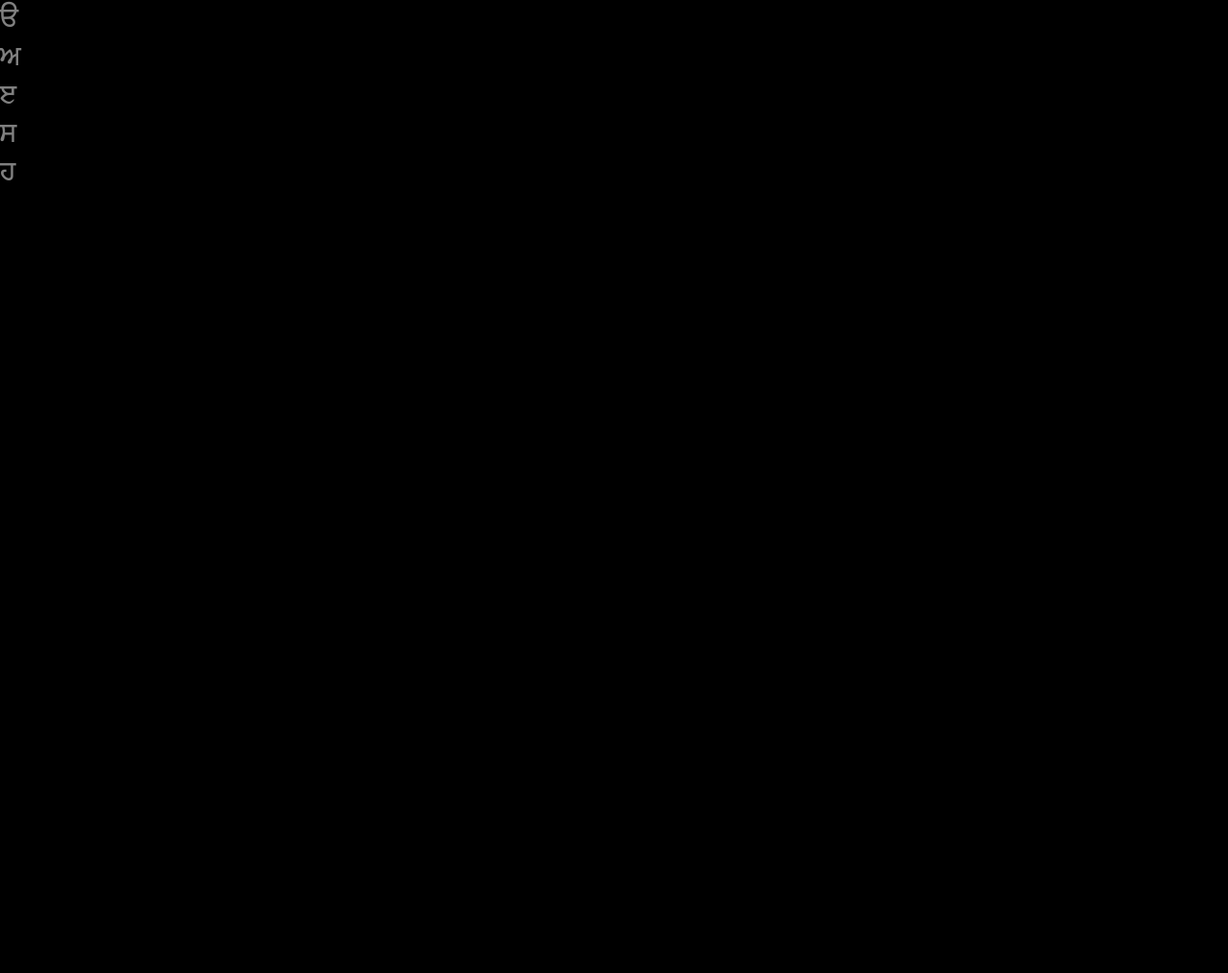
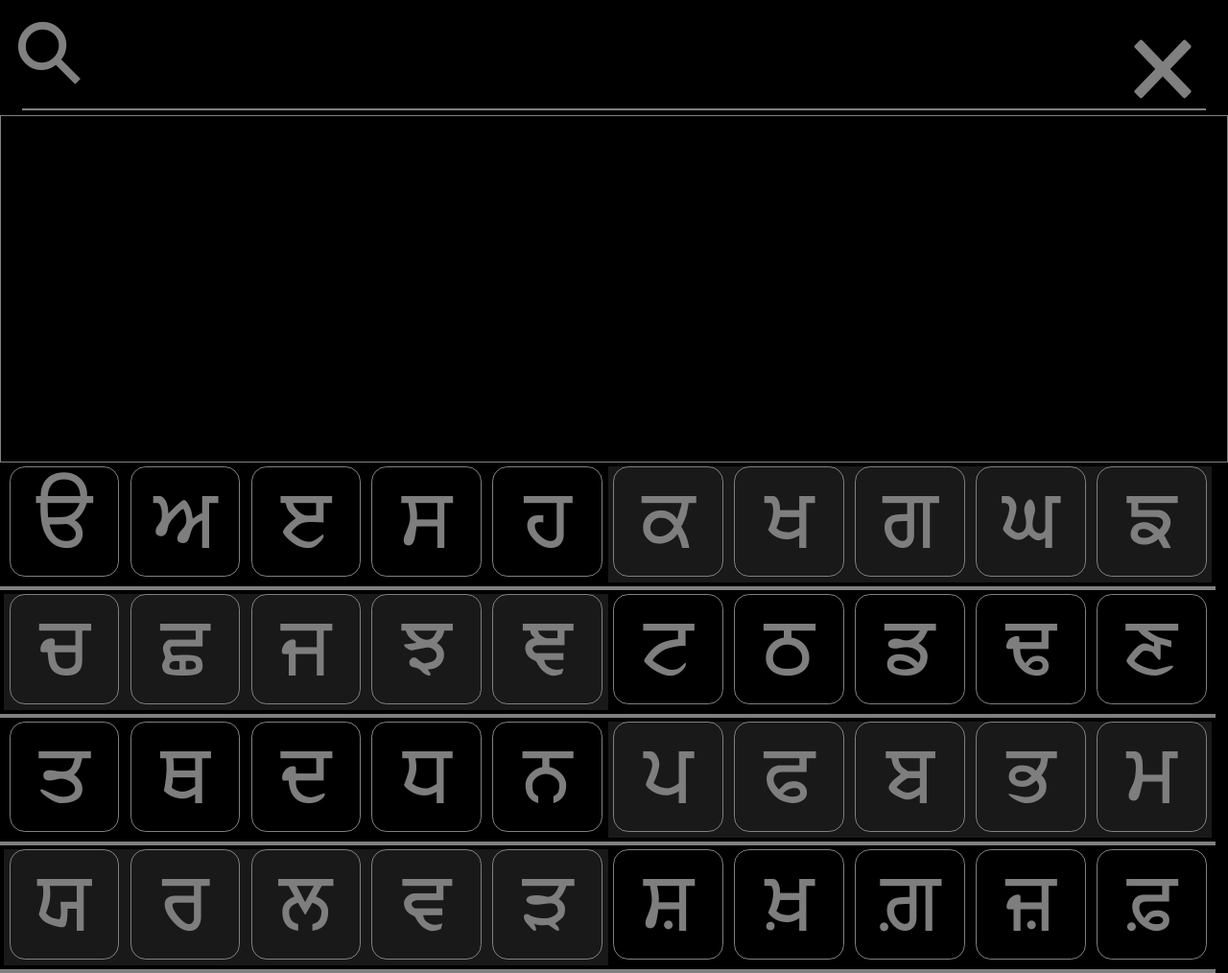
Before and after one commit to msssk/ShabadLive, a plain HTML site: page control.html in a window 1280 px wide. Shown: the whole page at 96% size. Before the commit the page ends 800 px from the top, so only its background shows below. Drawn offline with Linux system fonts and the light colour scheme.

Commit message:
control: build basic layout GurmukhiKeyboard: add full alphabet

```diff
--- a/control.css
+++ b/control.css
@@ -1,4 +1,5 @@
 @import 'fonts.css';
+@import 'widgets/GurmukhiKeyboard.css';
 
 html,
 body {
@@ -15,7 +16,41 @@ body {
 	color: grey;
 }
 
+header {
+	min-height: 15%;
+}
+
+nav {
+	border: 1px solid grey;
+	height: 45%;
+}
+
 footer {
+	min-height: 40%;
+}
+
+.search-input {
+	border-bottom: 2px solid grey;
 	font-family: GurbaniAkharHeavy;
-	font-size: 3rem;
+	font-size: 4rem;
+	height: 5rem;
+	margin-left: 1rem;
+	margin-right: 1rem;
+	padding-right: 4rem;
 }
+
+.search-icon {
+	display: none;
+	transform: rotate(-45deg);
+}
+
+.search-input.empty .search-icon {
+	display: inline-block;
+}
+
+.search-input::after {
+	content: '🗙';
+	font-family: Arial;
+	position: absolute;
+	right: 1.5rem;
+}
--- a/control.html
+++ b/control.html
@@ -9,6 +9,10 @@
 
 	<body>
 		<header>
+			<div class="search-input empty">
+				<span class="search-icon">⚲</span>
+				<span class="content"></span>
+			</div>
 		</header>
 
 		<nav>
--- a/control.js
+++ b/control.js
@@ -1,4 +1,22 @@
 import GurmukhiKeyboard from './widgets/GurmukhiKeyboard.js';
 
+const keyboard = GurmukhiKeyboard.create();
 const footer = document.getElementsByTagName('footer')[0];
-footer.appendChild(GurmukhiKeyboard.create());
+footer.appendChild(keyboard.node);
+
+const searchInput = document.getElementsByClassName('search-input')[0];
+keyboard.node.addEventListener('pointerdown', function (event) {
+	if (event.target.classList.contains('keyboard-letter')) {
+		searchInput.classList.remove('empty');
+		searchInput.children[1].textContent += event.target.textContent;
+	}
+});
+
+const bodyWidth = document.body.offsetWidth;
+const rowPadding = 4 * 2; // 4px padding on left and right
+const keyBorders = 10 * 2; // 1px border on each side of 10 keys
+const desiredKeyWidth = (bodyWidth - rowPadding - keyBorders) / 10;
+const keyRems = 5.5; // 5 from key width, 0.5 from key margins (0.25 * 2)
+const baseFontSize = desiredKeyWidth / keyRems;
+// Round down and drop decimals past the first two to keep it on the safer side of small
+document.documentElement.style.fontSize = (Math.round(baseFontSize * 99) / 100) + 'px';
--- a/widgets/GurmukhiKeyboard.css
+++ b/widgets/GurmukhiKeyboard.css
@@ -0,0 +1,32 @@
+.keyboard {
+	color: rgb(126, 126, 126);
+	cursor: pointer;
+	display: inline-block;
+	font-family: GurbaniAkharHeavy;
+	font-size: 4rem;
+}
+
+.keyboard-row {
+	border-bottom: 4px solid grey;
+	padding: 4px;
+}
+
+.keyboard-group {
+	display: inline-block;
+}
+
+.keyboard-group.alt {
+	background-color: rgb(25, 25, 25);
+}
+
+.keyboard-letter {
+	border: 1px solid grey;
+	border-radius: 0.7rem;
+	cursor: pointer;
+	display: inline-block;
+	height: 5rem;
+	margin-left: 0.25rem;
+	margin-right: 0.25rem;
+	text-align: center;
+	width: 5rem;
+}
--- a/widgets/GurmukhiKeyboard.js
+++ b/widgets/GurmukhiKeyboard.js
@@ -1,19 +1,53 @@
 export default {
 	create() {
-		const alphabet = [
-			'a', 'A', 'e', 's', 'h'
+		const mainAlphabet = [
+			'a', 'A', 'e', 's', 'h',
+			'k', 'K', 'g', 'G', '|',
+			'c', 'C', 'j', 'J', '\\',
+			't', 'T', 'f', 'F', 'x',
+			'q', 'Q', 'd', 'D', 'n',
+			'p', 'P', 'b', 'B', 'm',
+			'X', 'r', 'l', 'v', 'V',
+			'S', '^', 'Z', 'z', '&'
 		];
 		const node = document.createElement('div');
-		node.className = 'gurmukhi-keyboard';
+		node.className = 'keyboard';
+		let rowNode;
+		let groupNode;
+		let groupIndex = 0;
 
-		alphabet.forEach(function (letter) {
+		mainAlphabet.forEach(function (letter, i) {
+			if (i % 10 === 0) {
+				rowNode = document.createElement('div');
+				rowNode.className = 'keyboard-row';
+				node.appendChild(rowNode);
+			}
+
+			if (i % 5 === 0) {
+				groupNode = document.createElement('div');
+				groupNode.className = 'keyboard-group';
+				rowNode.appendChild(groupNode);
+
+				switch (groupIndex) {
+					case 1:
+					case 2:
+					case 5:
+					case 6:
+						groupNode.classList.add('alt');
+				}
+
+				groupIndex++;
+			}
+
 			const letterNode = document.createElement('div');
 
-			letterNode.className = 'letter';
+			letterNode.className = 'keyboard-letter';
 			letterNode.textContent = letter;
-			node.appendChild(letterNode);
+			groupNode.appendChild(letterNode);
 		});
 
-		return node;
+		return {
+			node
+		};
 	}
 };
```
